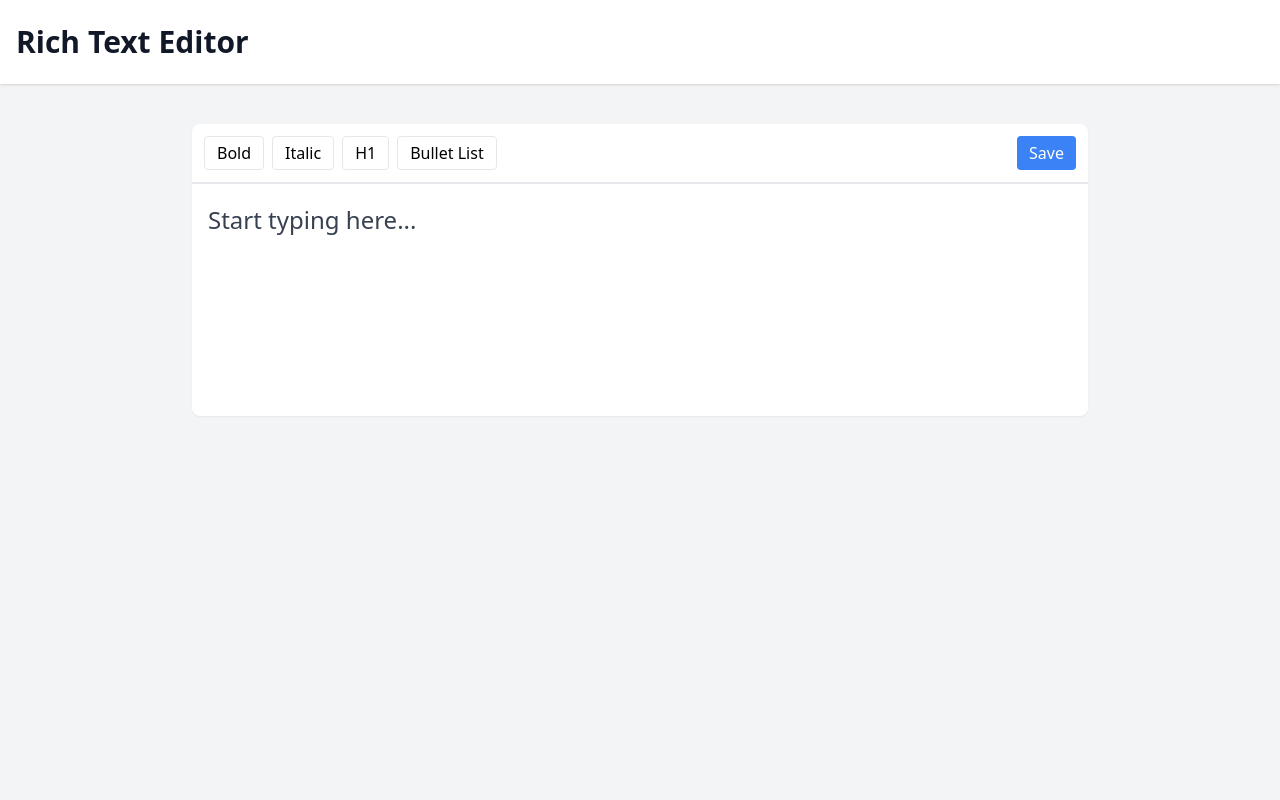
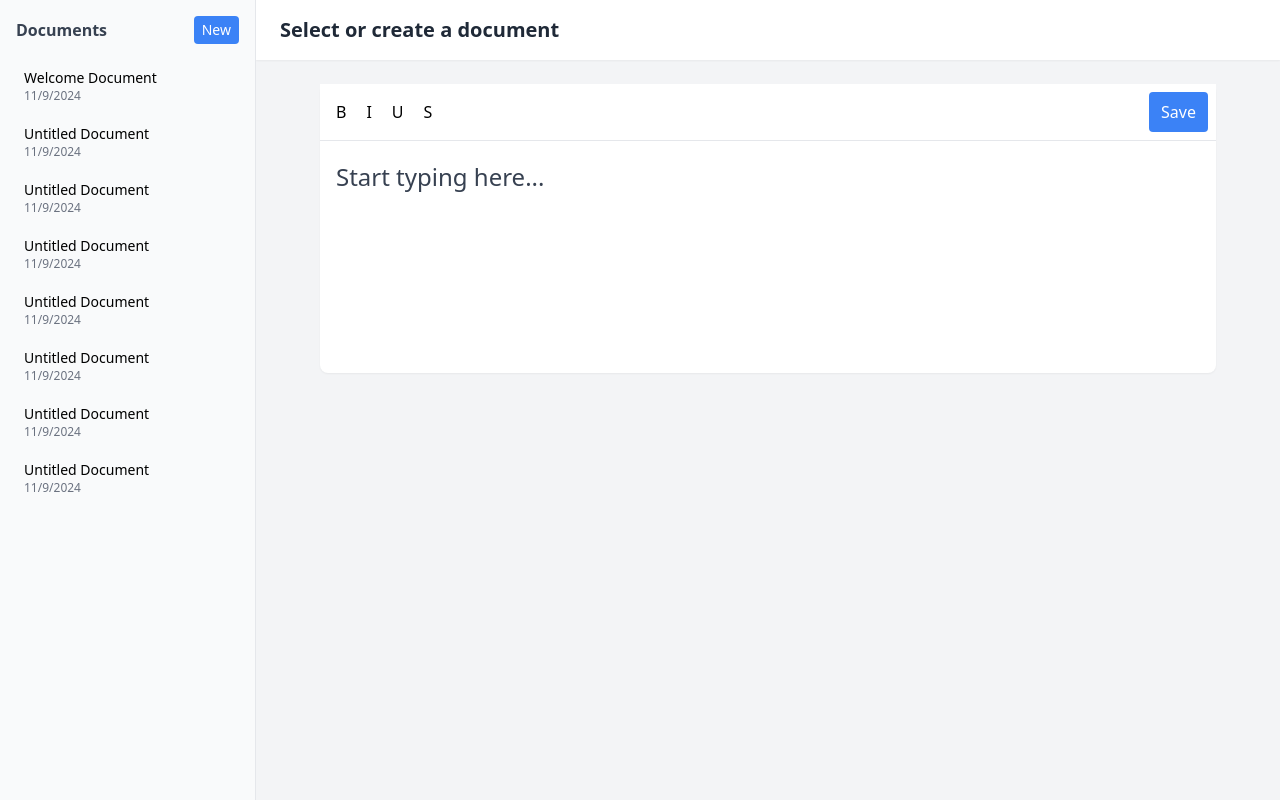
Before and after one commit to fallrising/tiptap-editor, a React (Create React App) app: page / in a window 1280 px wide. Built offline with nearby package versions, Linux system fonts and the light colour scheme; data requests are answered from the project's data file.

Commit message:
add document and version control.

```diff
--- a/mock/db.json
+++ b/mock/db.json
@@ -5,7 +5,11 @@
       "username": "admin",
       "password": "admin123",
       "role": "admin",
-      "permissions": ["create", "edit", "delete"]
+      "permissions": [
+        "create",
+        "edit",
+        "delete"
+      ]
     }
   ],
   "documents": [
@@ -19,6 +23,83 @@
         "createdBy": "1",
         "version": 1
       }
+    },
+    {
+      "title": "Untitled Document",
+      "content": "<p>Start typing here...</p>",
+      "metadata": {
+        "createdAt": "2024-11-09T06:00:42.180Z",
+        "updatedAt": "2024-11-09T06:00:42.180Z",
+        "createdBy": "1",
+        "version": 1
+      },
+      "id": "miIG8Eu"
+    },
+    {
+      "title": "Untitled Document",
+      "content": "<p>Start typing here...</p>",
+      "metadata": {
+        "createdAt": "2024-11-09T06:01:00.625Z",
+        "updatedAt": "2024-11-09T06:01:00.625Z",
+        "createdBy": "1",
+        "version": 1
+      },
+      "id": "w6Jg8xF"
+    },
+    {
+      "title": "Untitled Document",
+      "content": "<p>Start typing here...</p>",
+      "metadata": {
+        "createdAt": "2024-11-09T06:01:04.520Z",
+        "updatedAt": "2024-11-09T06:01:04.520Z",
+        "createdBy": "1",
+        "version": 1
+      },
+      "id": "q4cHQ8m"
+    },
+    {
+      "title": "Untitled Document",
+      "content": "<p>Start typing here...</p>",
+      "metadata": {
+        "createdAt": "2024-11-09T06:01:05.053Z",
+        "updatedAt": "2024-11-09T06:01:05.053Z",
+        "createdBy": "1",
+        "version": 1
+      },
+      "id": "DzUaC1U"
+    },
+    {
+      "title": "Untitled Document",
+      "content": "<p>Start typing here...</p>",
+      "metadata": {
+        "createdAt": "2024-11-09T06:01:05.437Z",
+        "updatedAt": "2024-11-09T06:01:05.437Z",
+        "createdBy": "1",
+        "version": 1
+      },
+      "id": "b95S7tS"
+    },
+    {
+      "title": "Untitled Document",
+      "content": "<p>Start typing here...</p>",
+      "metadata": {
+        "createdAt": "2024-11-09T06:01:05.755Z",
+        "updatedAt": "2024-11-09T06:01:05.755Z",
+        "createdBy": "1",
+        "version": 1
+      },
+      "id": "n1eUsjw"
+    },
+    {
+      "title": "Untitled Document",
+      "content": "<p>Start typing here...</p>",
+      "metadata": {
+        "createdAt": "2024-11-09T06:01:06.137Z",
+        "updatedAt": "2024-11-09T06:01:06.137Z",
+        "createdBy": "1",
+        "version": 1
+      },
+      "id": "dGkzZGW"
     }
   ]
 }
--- a/package.json
+++ b/package.json
@@ -6,6 +6,7 @@
     "@tailwindcss/typography": "^0.5.15",
     "@tiptap/extension-link": "^2.7.2",
     "@tiptap/extension-table": "^2.7.2",
+    "@tiptap/extension-underline": "^2.9.1",
     "@tiptap/react": "^2.9.1",
     "@tiptap/starter-kit": "^2.9.1",
     "axios": "^1.6.0",
--- a/src/App.tsx
+++ b/src/App.tsx
@@ -1,22 +1,116 @@
-import React from 'react';
-import TiptapEditor from './components/editor/TiptapEditor';
-import './App.css';
+import React, { useState, useEffect } from 'react';
+import TiptapEditor from './components/editor/TiptapEditor';  // Make sure this import is correct
+import Sidebar from './components/layout/Sidebar';
+import { Document } from './types/document';
 
 const App: React.FC = () => {
-  return (
-      <div className="min-h-screen bg-gray-100">
-        <header className="bg-white shadow mb-4">
-          <div className="max-w-7xl mx-auto py-6 px-4">
-            <h1 className="text-3xl font-bold text-gray-900">
-              Rich Text Editor
-            </h1>
-          </div>
-        </header>
-        <main className="max-w-7xl mx-auto py-6 px-4">
-          <TiptapEditor />
-        </main>
-      </div>
-  );
+    const [documents, setDocuments] = useState<Document[]>([]);
+    const [selectedDoc, setSelectedDoc] = useState<Document | null>(null);
+    const [loading, setLoading] = useState(true);
+
+    useEffect(() => {
+        // Load documents from mock server
+        fetch('http://localhost:3001/documents')
+            .then(res => res.json())
+            .then(data => {
+                setDocuments(data);
+                setLoading(false);
+            })
+            .catch(error => {
+                console.error('Error loading documents:', error);
+                setLoading(false);
+            });
+    }, []);
+
+    const handleSave = async (content: string) => {
+        if (selectedDoc) {
+            const updatedDoc = {
+                ...selectedDoc,
+                content,
+                metadata: {
+                    ...selectedDoc.metadata,
+                    updatedAt: new Date().toISOString(),
+                    version: selectedDoc.metadata.version + 1,
+                },
+            };
+
+            try {
+                const response = await fetch(`http://localhost:3001/documents/${selectedDoc.id}`, {
+                    method: 'PUT',
+                    headers: { 'Content-Type': 'application/json' },
+                    body: JSON.stringify(updatedDoc),
+                });
+
+                if (response.ok) {
+                    const saved = await response.json();
+                    setDocuments(docs =>
+                        docs.map(doc => doc.id === saved.id ? saved : doc)
+                    );
+                    setSelectedDoc(saved);
+                }
+            } catch (error) {
+                console.error('Error saving document:', error);
+            }
+        }
+    };
+
+    const handleNew = async () => {
+        const newDoc: Partial<Document> = {
+            title: 'Untitled Document',
+            content: '<p>Start typing here...</p>',
+            metadata: {
+                createdAt: new Date().toISOString(),
+                updatedAt: new Date().toISOString(),
+                createdBy: '1', // Hardcoded user ID for now
+                version: 1,
+            },
+        };
+
+        try {
+            const response = await fetch('http://localhost:3001/documents', {
+                method: 'POST',
+                headers: { 'Content-Type': 'application/json' },
+                body: JSON.stringify(newDoc),
+            });
+
+            if (response.ok) {
+                const created = await response.json();
+                setDocuments(docs => [...docs, created]);
+                setSelectedDoc(created);
+            }
+        } catch (error) {
+            console.error('Error creating document:', error);
+        }
+    };
+
+    return (
+        <div className="flex h-screen bg-gray-100">
+            <Sidebar
+                documents={documents}
+                selectedId={selectedDoc?.id || null}
+                onSelect={setSelectedDoc}
+                onNew={handleNew}
+            />
+            <div className="flex-1 overflow-auto">
+                <header className="bg-white shadow-sm px-6 py-4">
+                    <h1 className="text-xl font-semibold text-gray-800">
+                        {selectedDoc?.title || 'Select or create a document'}
+                    </h1>
+                </header>
+                <main className="p-6">
+                    {loading ? (
+                        <div className="text-center py-10">Loading...</div>
+                    ) : (
+                        <TiptapEditor
+                            key={selectedDoc?.id}
+                            initialContent={selectedDoc?.content}
+                            onSave={handleSave}
+                        />
+                    )}
+                </main>
+            </div>
+        </div>
+    );
 };
 
 export default App;
--- a/src/components/editor/TiptapEditor.tsx
+++ b/src/components/editor/TiptapEditor.tsx
@@ -1,12 +1,22 @@
 import React, { useCallback } from 'react';
 import { useEditor, EditorContent } from '@tiptap/react';
 import StarterKit from '@tiptap/starter-kit';
+import Underline from '@tiptap/extension-underline';  // Add this import
 import Toolbar from './Toolbar';
 
-const TiptapEditor: React.FC = () => {
+// Export the interface so it can be imported elsewhere
+export interface TiptapEditorProps {
+    initialContent?: string;
+    onSave?: (content: string) => Promise<void>;
+}
+
+const TiptapEditor: React.FC<TiptapEditorProps> = ({ initialContent, onSave }) => {
     const editor = useEditor({
-        extensions: [StarterKit],
-        content: '<p>Start typing here...</p>',
+        extensions: [
+            StarterKit,
+            Underline,  // Add the Underline extension
+        ],
+        content: initialContent || '<p>Start typing here...</p>',
         editorProps: {
             attributes: {
                 class: 'prose prose-sm sm:prose lg:prose-lg xl:prose-2xl mx-auto focus:outline-none',
@@ -14,20 +24,17 @@ const TiptapEditor: React.FC = () => {
         },
     });
 
-    const handleSave = useCallback(() => {
-        if (editor) {
-            const content = editor.getHTML();
-            console.log('Saved content:', content);
+    const handleSave = useCallback(async () => {
+        if (editor && onSave) {
+            await onSave(editor.getHTML());
         }
-    }, [editor]);
+    }, [editor, onSave]);
 
     return (
-        <div className="w-full max-w-4xl mx-auto">
-            <div className="bg-white shadow-sm rounded-lg">
-                <Toolbar editor={editor} onSave={handleSave} />
-                <div className="p-4 min-h-[200px] border-t">
-                    <EditorContent editor={editor} className="prose max-w-none" />
-                </div>
+        <div className="w-full max-w-4xl mx-auto bg-white rounded-lg shadow-sm">
+            <Toolbar editor={editor} onSave={handleSave} />
+            <div className="p-4 min-h-[200px]">
+                <EditorContent editor={editor} className="prose max-w-none" />
             </div>
         </div>
     );
--- a/src/components/editor/Toolbar.tsx
+++ b/src/components/editor/Toolbar.tsx
@@ -1,3 +1,4 @@
+// src/components/editor/Toolbar.tsx
 import React from 'react';
 import { Editor } from '@tiptap/react';
 
@@ -11,49 +12,72 @@ const Toolbar: React.FC<ToolbarProps> = ({ editor, onSave }) => {
         return null;
     }
 
+    const toolbarGroups = [
+        {
+            title: 'Text Style',
+            items: [
+                {
+                    icon: 'B',
+                    label: 'Bold',
+                    action: () => editor.chain().focus().toggleBold().run(),
+                    isActive: () => editor.isActive('bold'),
+                },
+                {
+                    icon: 'I',
+                    label: 'Italic',
+                    action: () => editor.chain().focus().toggleItalic().run(),
+                    isActive: () => editor.isActive('italic'),
+                },
+                {
+                    icon: 'U',
+                    label: 'Underline',
+                    action: () => editor.chain().focus().toggleUnderline().run(),
+                    isActive: () => editor.isActive('underline'),
+                },
+                {
+                    icon: 'S',
+                    label: 'Strike',
+                    action: () => editor.chain().focus().toggleStrike().run(),
+                    isActive: () => editor.isActive('strike'),
+                },
+            ],
+        },
+        // ... rest of the toolbar groups remain the same
+    ];
+
     return (
-        <div className="flex flex-wrap gap-2 p-3 border-b">
+        <div className="border-b border-gray-200 bg-white sticky top-0">
+            <div className="flex flex-wrap gap-4 p-2">
+                {toolbarGroups.map((group, index) => (
+                    <div key={index} className="flex items-center gap-1">
+                        {group.items.map((item, itemIndex) => (
                             <button
-                onClick={() => editor.chain().focus().toggleBold().run()}
-                className={`px-3 py-1 rounded border ${
-                    editor.isActive('bold') ? 'bg-gray-200' : 'bg-white'
-                }`}
+                                key={itemIndex}
+                                onClick={item.action}
+                                className={`
+                  p-2 rounded hover:bg-gray-100 transition-colors
+                  ${item.isActive() ? 'bg-gray-200' : ''}
+                `}
+                                title={item.label}
                             >
-                Bold
+                                {item.icon}
                             </button>
-            <button
-                onClick={() => editor.chain().focus().toggleItalic().run()}
-                className={`px-3 py-1 rounded border ${
-                    editor.isActive('italic') ? 'bg-gray-200' : 'bg-white'
-                }`}
-            >
-                Italic
-            </button>
-            <button
-                onClick={() => editor.chain().focus().toggleHeading({ level: 1 }).run()}
-                className={`px-3 py-1 rounded border ${
-                    editor.isActive('heading', { level: 1 }) ? 'bg-gray-200' : 'bg-white'
-                }`}
-            >
-                H1
-            </button>
-            <button
-                onClick={() => editor.chain().focus().toggleBulletList().run()}
-                className={`px-3 py-1 rounded border ${
-                    editor.isActive('bulletList') ? 'bg-gray-200' : 'bg-white'
-                }`}
-            >
-                Bullet List
-            </button>
+                        ))}
+                        {index < toolbarGroups.length - 1 && (
+                            <div className="w-px h-6 bg-gray-300 mx-2" />
+                        )}
+                    </div>
+                ))}
                 {onSave && (
                     <button
                         onClick={onSave}
-                    className="px-3 py-1 rounded bg-blue-500 text-white hover:bg-blue-600 ml-auto"
+                        className="ml-auto px-3 py-1 bg-blue-500 text-white rounded hover:bg-blue-600 transition-colors"
                     >
                         Save
                     </button>
                 )}
             </div>
+        </div>
     );
 };
 
--- /dev/null
+++ b/src/components/layout/Sidebar.tsx
@@ -0,0 +1,44 @@
+import React from 'react';
+import { Document } from '../../types/document';
+
+interface SidebarProps {
+    documents: Document[];
+    selectedId: string | null;
+    onSelect: (doc: Document) => void;
+    onNew: () => void;
+}
+
+const Sidebar: React.FC<SidebarProps> = ({ documents, selectedId, onSelect, onNew }) => {
+    return (
+        <div className="w-64 bg-gray-50 border-r h-screen p-4">
+            <div className="flex justify-between items-center mb-4">
+                <h2 className="font-semibold text-gray-700">Documents</h2>
+                <button
+                    onClick={onNew}
+                    className="px-2 py-1 text-sm bg-blue-500 text-white rounded hover:bg-blue-600"
+                >
+                    New
+                </button>
+            </div>
+            <div className="space-y-1">
+                {documents.map((doc) => (
+                    <button
+                        key={doc.id}
+                        onClick={() => onSelect(doc)}
+                        className={`
+              w-full text-left p-2 rounded text-sm
+              ${selectedId === doc.id ? 'bg-blue-100 text-blue-700' : 'hover:bg-gray-100'}
+            `}
+                    >
+                        <div className="font-medium truncate">{doc.title || 'Untitled'}</div>
+                        <div className="text-xs text-gray-500">
+                            {new Date(doc.metadata.updatedAt).toLocaleDateString()}
+                        </div>
+                    </button>
+                ))}
+            </div>
+        </div>
+    );
+};
+
+export default Sidebar;
--- a/src/types/document.ts
+++ b/src/types/document.ts
@@ -1,5 +1,5 @@
 export interface Document {
-    id?: string;
+    id: string;
     title: string;
     content: string;
     metadata: {
```
Also changed, not shown: 1 other file (tests, documents, lock files or other folders). Lines whose indentation alone changed are shown as unchanged.
